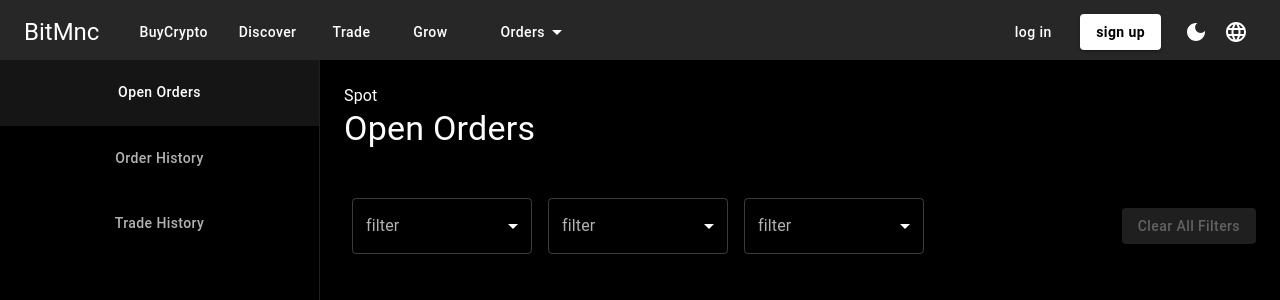
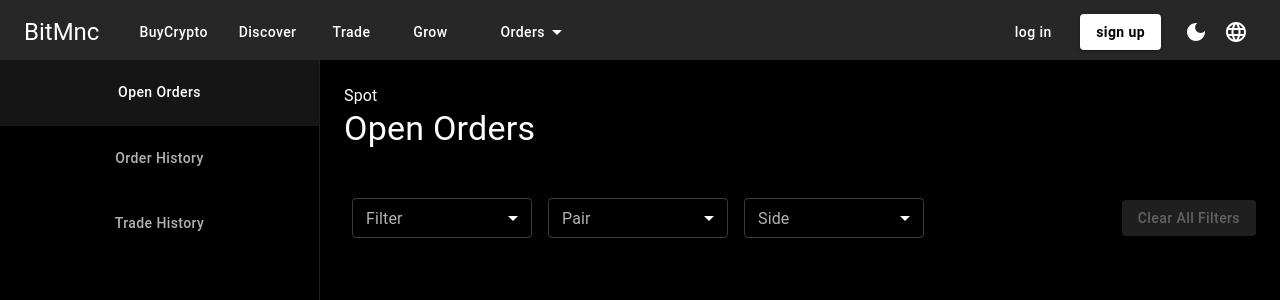
Before and after one commit to ammarsalahi/BTC, a React (Vite) app: page /orders in a window 1280 px wide. Shown: the top 300 px of the page. Built offline with nearby package versions, Linux system fonts and the light colour scheme; a web font is replaced by a local one.

Commit message:
Update OpenOrders.jsx

```diff
--- a/src/components/elements/orders/OpenOrders.jsx
+++ b/src/components/elements/orders/OpenOrders.jsx
@@ -36,8 +36,9 @@ export default function OpenOrders() {
            <div className="col-12 d-flex justify-content-between align-items-center">
                 <Box className="d-flex">
                   <TextField sx={{mx:1,width:'180px'}}
-                    placeholder="filter"
-                    label="filter"
+                    color="light"
+                    label="Filter"
+                    size="small"
                     select
                   >
                     {filter.map((item,idx)=>(
@@ -48,9 +49,9 @@ export default function OpenOrders() {
                   </TextField>
 
                   <TextField sx={{mx:1,width:'180px'}}
-                    placeholder="filter"
-
-                    label="filter"
+                    color="light"
+                    label="Pair"
+                    size="small"
                     select
                   >
                     {filter.map((item,idx)=>(
@@ -60,9 +61,9 @@ export default function OpenOrders() {
                     ))}
                   </TextField>
                   <TextField sx={{mx:1,width:'180px'}}
-                    placeholder="filter"
-
-                    label="filter"
+                    color="light"
+                    size="small"
+                    label="Side"
                     select
                   >
                     {filter.map((item,idx)=>(
```
